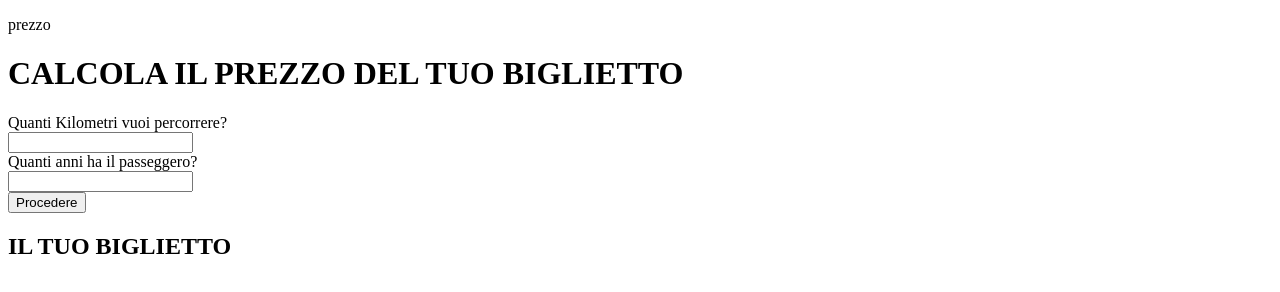
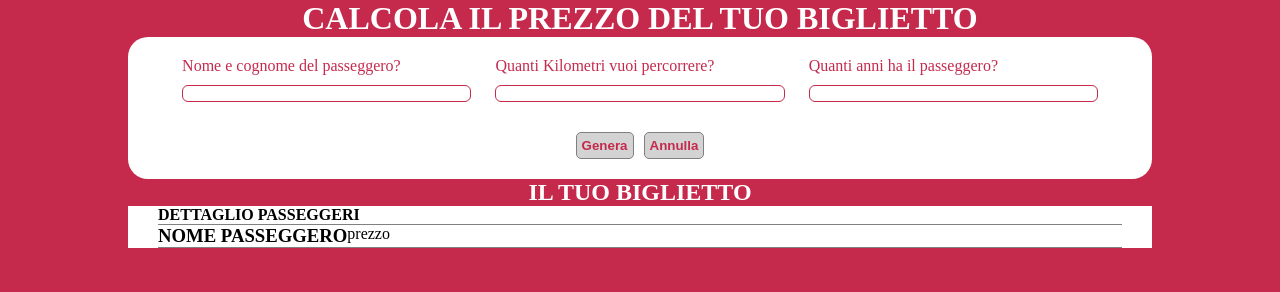
Before and after one commit to andrea-desantis/js-biglietto-treno-form, a plain HTML site: page index.html in a window 1280 px wide. Drawn offline with Linux system fonts and the light colour scheme.

Commit message:
feat: milestone 2

```diff
--- a/index.html
+++ b/index.html
@@ -1,5 +1,5 @@
 <!DOCTYPE html>
-<html lang="en">
+<html lang="it">
 
 <head>
     <meta charset="UTF-8">
@@ -9,41 +9,71 @@
     <link rel="stylesheet" href="style.css">
 </head>
 
-<body class="bg-bordoux">
+<body class="bg-bordoux ">
 
 
-    <p id="prezzo">prezzo</p>
+
 
     <div class="">
         <div>
             <h1 class="titolo">CALCOLA IL PREZZO DEL TUO BIGLIETTO</h1>
         </div>
-        <div>
-            <div class="flex col-30"></div>
+        <div class="bg-white flex margin-y calcola-prezzo gap-30 column">
+            <div class="flex  evenly">
+                <div class="col-30 flex column gap-10">
+                    <label for="utente" class="bordoux">Nome e cognome del passeggero?</label>
+                    <input type="text">
+                </div>
+                <div class="col-30 flex column gap-10">
+                    <label for="km" class="bordoux">Quanti Kilometri vuoi percorrere?</label>
+                    <input type="number" id="km">
+                </div>
+                <div class="col-30 flex column gap-10">
+                    <label for="eta" class="bordoux">Quanti anni ha il passeggero?</label>
+                    <input type="number" id="eta">
+                </div>
+            </div>
+
+            <div class=" flex center gap-10">
+                <button class="btn" id="btn"><strong>Genera</strong></button>
+                <button class="btn"><strong>Annulla</strong></button>
+            </div>
         </div>
-        <label for="km">Quanti Kilometri vuoi percorrere?</label> <br>
-        <input type="number" id="km"> <br>
 
-        <label for="eta">Quanti anni ha il passeggero?</label> <br>
-        <input type="number" id="eta"> <br>
 
-        <button class="btn">Procedere</button>
+
     </div>
-    <div>
+    <div class="margin-y">
         <!-- il tuo biglietto  -->
         <div>
             <h2 class="titolo">IL TUO BIGLIETTO</h2>
         </div>
         <!-- dettagli passeggeri  -->
-        <div>
-            <div></div>
+        <div class="bg-white gap-10 padding-30y">
             <div>
-                <div></div>
-                <div></div>
+                <h4>DETTAGLIO PASSEGGERI</h4>
+            </div>
+            <div class="flex border">
+                <div>
+                    <!-- nome passeggero -->
+                    <h3>NOME PASSEGGERO</h3>
+                    <p id="nome"></p>
+                </div>
+                <div>
+                    <!-- offerta -->
+                    <p id="offerta"></p>
+                    <!-- carrozza -->
+                    <p id="carrozza"></p>
+                    <!-- codice CP -->
+                    <p id="cp"></p>
+                    <!-- costo biglietto -->
+                    <p id="prezzo">prezzo</p>
+                </div>
             </div>
         </div>
         <!-- fine dettagli passeggeri -->
     </div>
+
     <script src="./script.js"></script>
 </body>
 
--- a/script.js
+++ b/script.js
@@ -28,7 +28,7 @@
 
 const kmElem = document.getElementById("km");
 const etaElem = document.getElementById("eta");
-const btnElem = document.querySelector("button");
+const btnElem = document.getElementById("btn");
 const costoPerKm = 0.21 ;
 
 let messaggioCosto = document.getElementById("prezzo");
--- a/style.css
+++ b/style.css
@@ -0,0 +1,75 @@
+/* reset */
+*{
+    box-sizing: border-box;
+    padding: 0;
+    margin: 0;
+}
+
+.bg-white{
+    background-color: white;
+}
+.bg-bordoux{
+    background-color: rgb(197, 42, 76);
+}
+.bordoux{
+    color: rgb(197, 42, 76);
+}
+
+.flex{
+    display: flex;
+}
+.row{
+    flex-direction: row;
+}
+.column{
+    flex-direction: column;
+}
+.center{
+    justify-content: center;
+    align-content: center;
+}
+.evenly{
+    justify-content: space-evenly;
+}
+.col-30{
+    flex-basis: 30% ;
+}
+.margin-y{
+    margin: 0px 10%;
+}
+.padding-30y{
+    padding: 0px 30px;
+}
+.gap-10{
+    gap: 10px;
+}
+.gap-30{
+    gap: 30px;
+}
+.calcola-prezzo{
+    border-radius: 20px;
+    padding: 20px 30px;
+}
+.titolo{
+    color: white;
+    display: flex;
+    align-items: center;
+    justify-content: center;
+}
+.btn{
+    background-color: lightgray;
+    border-radius: 5px;
+    border: 1px solid gray;
+
+    color: rgb(197, 42, 76);
+    padding: 5px;
+}
+.border{
+    border-top: 1px solid gray;
+    border-bottom: 1px solid gray;
+}
+input{
+    border-radius: 6px;
+
+    border: 1px solid rgb(197, 42, 76);
+}
```
